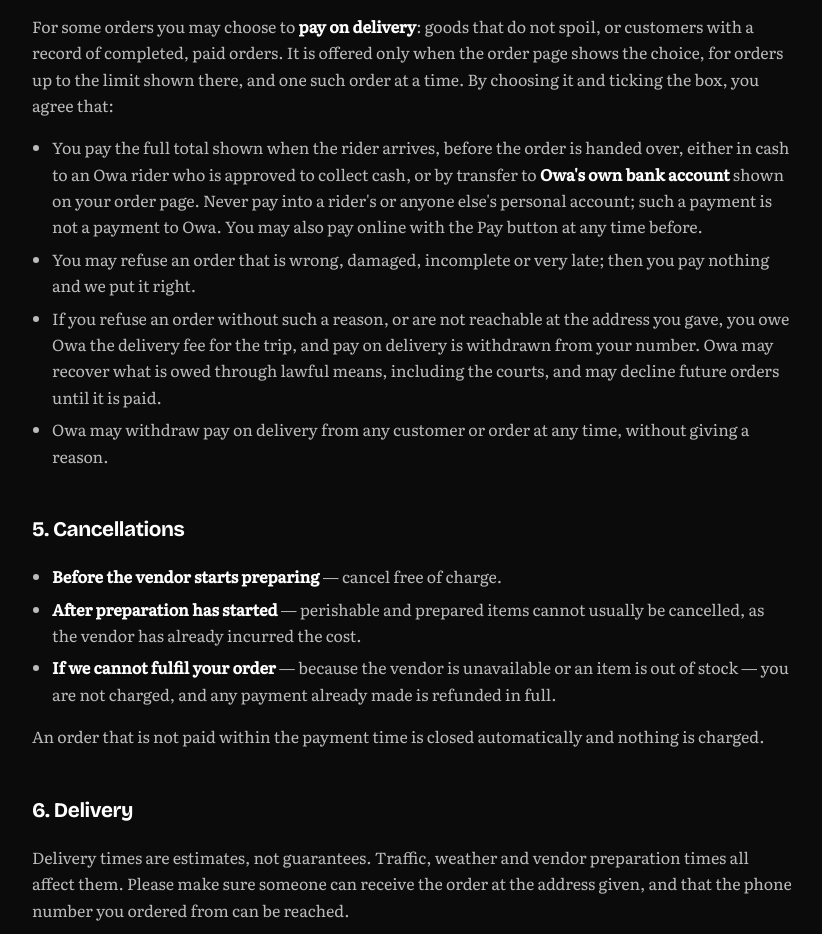
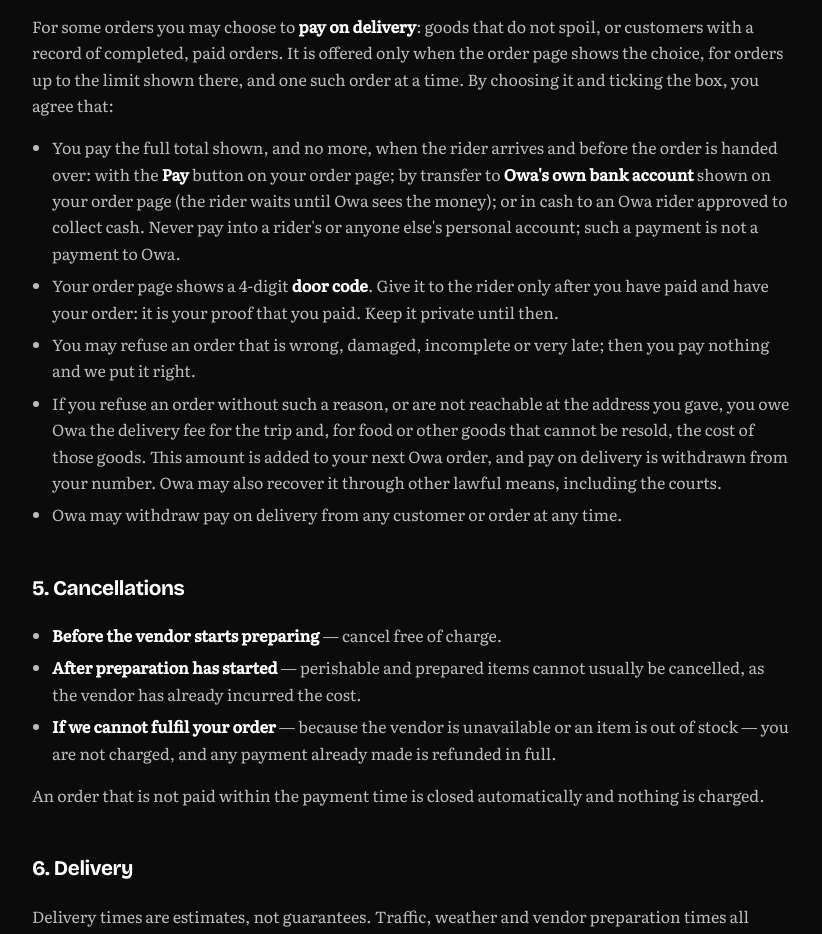
Before and after one commit to guwitapps/owa, a plain HTML site: page terms.html in a window 1280 px wide. Shown: the part 2160-3094 px from the top of the page, without its empty margins (228-1050 px from the left). Drawn offline with nearby package versions, Linux system fonts and the light colour scheme.

Commit message:
Pay on delivery: FAQ for customers; terms with door code, transfer checked before hand-over, refusal costs
Co-Authored-By: Claude Opus 5.5 <noreply@anthropic.com>

```diff
--- a/terms.html
+++ b/terms.html
@@ -128,15 +128,18 @@
     choice, for orders up to the limit shown there, and one such order at a time. By choosing it and ticking
     the box, you agree that:</p>
   <ul>
-    <li>You pay the full total shown when the rider arrives, before the order is handed over, either in cash to an
-      Owa rider who is approved to collect cash, or by transfer to <strong>Owa's own bank account</strong>
-      shown on your order page. Never pay into a rider's or anyone else's personal account; such a payment
-      is not a payment to Owa. You may also pay online with the Pay button at any time before.</li>
+    <li>You pay the full total shown, and no more, when the rider arrives and before the order is handed over:
+      with the <strong>Pay</strong> button on your order page; by transfer to <strong>Owa's own bank account</strong>
+      shown on your order page (the rider waits until Owa sees the money); or in cash to an Owa rider approved to
+      collect cash. Never pay into a rider's or anyone else's personal account; such a payment is not a payment to Owa.</li>
+    <li>Your order page shows a 4-digit <strong>door code</strong>. Give it to the rider only after you have paid and
+      have your order: it is your proof that you paid. Keep it private until then.</li>
     <li>You may refuse an order that is wrong, damaged, incomplete or very late; then you pay nothing and we put it right.</li>
-    <li>If you refuse an order without such a reason, or are not reachable at the address you gave, you owe
-      Owa the delivery fee for the trip, and pay on delivery is withdrawn from your number. Owa may recover
-      what is owed through lawful means, including the courts, and may decline future orders until it is paid.</li>
-    <li>Owa may withdraw pay on delivery from any customer or order at any time, without giving a reason.</li>
+    <li>If you refuse an order without such a reason, or are not reachable at the address you gave, you owe Owa the
+      delivery fee for the trip and, for food or other goods that cannot be resold, the cost of those goods. This
+      amount is added to your next Owa order, and pay on delivery is withdrawn from your number. Owa may also recover
+      it through other lawful means, including the courts.</li>
+    <li>Owa may withdraw pay on delivery from any customer or order at any time.</li>
   </ul>
 
   <h2 id="t5">5. Cancellations</h2>
```
Also changed, not shown: index.html (+18 -0 lines).
